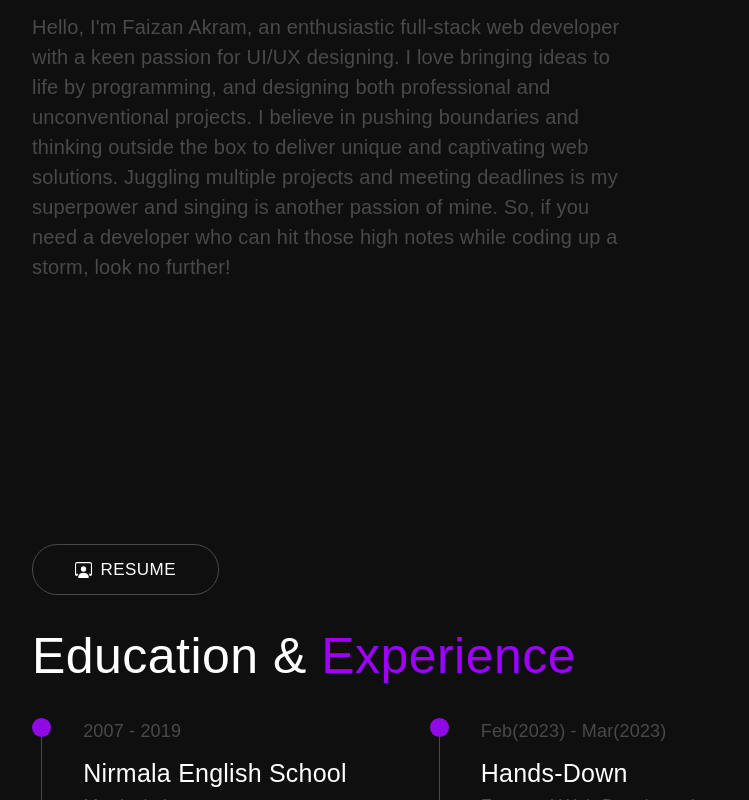
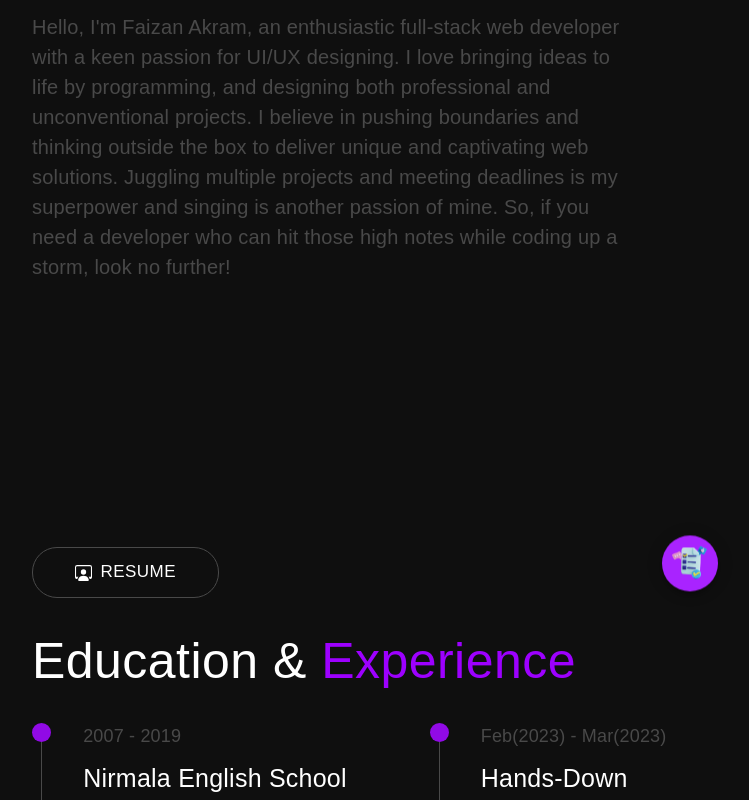
Before and after one commit to faizan-blip/Portfolio, a React (Create React App) app: page / in a window 1280 px wide. Shown: the part 1264-2064 px from the top of the page, without its empty margins (374-1123 px from the left). Built offline with nearby package versions, Linux system fonts and the light colour scheme; a web font is replaced by a local one.

Commit message:
resume added

```diff
--- a/src/App.css
+++ b/src/App.css
@@ -103,3 +103,21 @@ html{
     top: 6%!important;
   }
 }
+
+.float {
+  animation: float 2s ease-in-out infinite;
+}
+
+@keyframes float {
+  0% {
+    transform: translateY(0);
+    background-color: aliceblue;
+  }
+  50% {
+    transform: translateY(-10px);
+    background-color: #9D00FF;
+  }
+  100% {
+    transform: translateY(0);
+  }
+}
--- a/src/Components/Landing.js
+++ b/src/Components/Landing.js
@@ -19,10 +19,10 @@ import Typed from 'typed.js'
 export default function Landing() {
 
     const logoin=[
-          {url:'https://linktr.ee/faizan.akram' ,icon: <SiLinktree  size={20} color="#494949" />},
-         {url:'https://github.com/faizan-blip' ,icon: <AiOutlineGithub size={20} color="#494949"/>},
-        {url:'https://www.instagram.com/f_.a_.i_.z_.a_.n/' ,icon:    <AiOutlineInstagram  size={20} color="#494949" />},
-          {url:'https://www.linkedin.com/in/faizan-akram-3a5a12247/' ,icon:    <AiOutlineLinkedin size={20} color="#494949"  />}
+          {url:'https://linktr.ee/faizan.akram' ,icon: <SiLinktree  size={20} color="#494949" /> , name:"linkTree"},
+         {url:'https://github.com/faizan-blip' ,icon: <AiOutlineGithub size={20} color="#494949"/> , name:"Github"},
+        {url:'https://www.instagram.com/f_.a_.i_.z_.a_.n/' ,icon:    <AiOutlineInstagram  size={20} color="#494949" /> , name:"Instagram"},
+          {url:'https://www.linkedin.com/in/faizan-akram-3a5a12247/' ,icon:    <AiOutlineLinkedin size={20} color="#494949"  /> , name:"Linkedin"}
     ]
     const link = (url , id)=>{
         window.open(url, '_blank');
@@ -57,7 +57,9 @@ export default function Landing() {
             <Box sx={{display:"flex" , gap:"0.5em" , alignItems:"center"  , justifyContent:"center"}}>
                    {
                     logoin.map((index , idx)=>(
-                        <Fab onClick={()=> link(index.url , index)} sx={{background:"none"}} key={idx}>{index.icon}</Fab>
+                      <Tooltip title={index.name} placement='top' key={idx}>
+                        <Fab onClick={()=> link(index.url , index)} sx={{background:"none"}} >{index.icon}</Fab>
+                        </Tooltip>
                     ))
                    }
             </Box>
--- a/src/Components/Resume.js
+++ b/src/Components/Resume.js
@@ -1,7 +1,8 @@
-import { Box , Typography , Button, Divider } from '@mui/material'
+import { Box , Typography , Button, Divider, Fab, Tooltip } from '@mui/material'
 import React , {useState} from 'react'
 import {BsPersonWorkspace} from 'react-icons/bs'
 import { motion } from 'framer-motion'
+import res from '../Components/Images/resume.png'
 export default function Resume() {
     const steps = [{year:"2007 - 2019" , name:"Nirmala English School" , add:"Matriculation"},{year:"2019 - 2021" , name:"St Paul's School " , add:"Intermediate"},{year:"2021 - Present" , name:"Veer Surendra Sai University Of Technology" , add:"B-Tech"},]
     const stepsexp = [{year:"Feb(2023) - Mar(2023)" , name:"Hands-Down" , add:"Frontend Web Developer | UI/UX Designer"},{year:"Mar(2023) - Present" , name:"Graduate Us" , add:"Frontend Web Developer | UI/UX Designer"},{year:"June(2023) - Present" , name:"Wasper Tech" , add:"Frontend Web Developer"},
@@ -35,7 +36,12 @@ window.addEventListener('scroll', handleScroll);
           animate={{opacity:1 , y:0}}
           transition={{duration:1 , ease:"easeOut"}}
           >
+            <Box sx={{display:"flex" , alignItems:"center" , justifyContent:"space-between" , width:"80%"}}>
   <Button variant='outlined' sx={{borderColor:"#494949 !important" , fontWeight:"500", color:"#fff !important" , display:"flex" , alignItems:"center" , gap:"0.5em" , height:"3em" , borderRadius:"25px" , fontSize:"17px" , width:"11em"}}> <BsPersonWorkspace/> resume</Button>
+  <Tooltip title='Download Cv' placement='top'>
+  <a href={process.env.PUBLIC_URL + '/faizanakcv.pdf'} download><Fab className='float' sx={{background:"#9D00FF"}}> <img src={res} alt="resume" width={40} /> </Fab></a>
+  </Tooltip>
+  </Box>
   </motion.div>
 }
 {
```
Also changed, not shown: src/Components/Images/resume.png (added), 1 other file (tests, documents, lock files or other folders).
